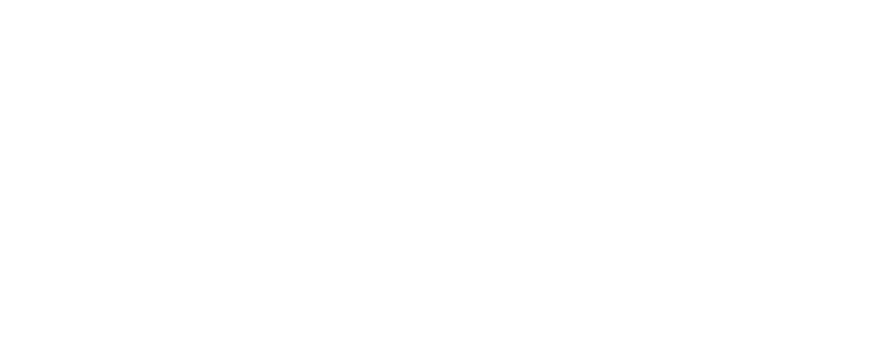
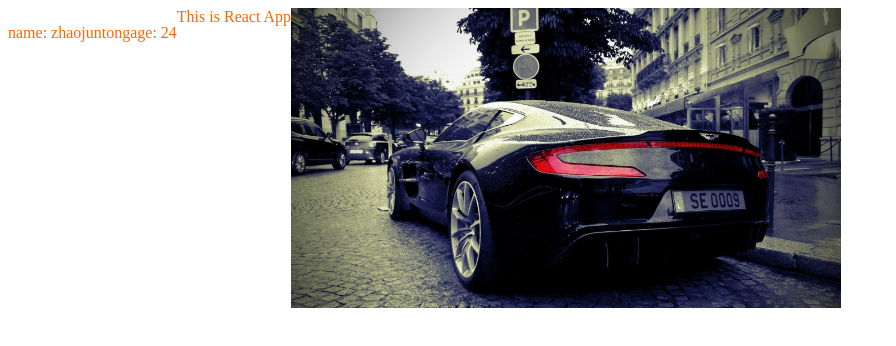
Before and after one commit to aWhver/react-ts-cli, a React app: page / in a window 1280 px wide. Shown: the top 346 px of the page, without its empty margins (0-896 px from the left). Built offline with nearby package versions, Linux system fonts and the light colour scheme.

Commit message:
feat: 编译图片

```diff
--- a/package.json
+++ b/package.json
@@ -40,6 +40,7 @@
     "eslint-plugin-jsx-a11y": "^6.2.3",
     "eslint-plugin-react": "^7.17.0",
     "eslint-plugin-react-hooks": "^2.3.0",
+    "file-loader": "^5.0.2",
     "fs-extra": "^8.1.0",
     "husky": "^3.1.0",
     "less": "^3.10.3",
@@ -55,6 +56,7 @@
     "react-dev-utils": "^10.0.0",
     "style-loader": "^1.0.1",
     "ts-loader": "^6.2.1",
+    "url-loader": "^3.0.0",
     "validate-commit-msg": "^2.14.0",
     "webpack": "^4.41.2",
     "webpack-cli": "^3.3.10",
--- a/src/App.tsx
+++ b/src/App.tsx
@@ -1,18 +1,23 @@
 import React, { Component } from 'react';
 import { IState } from './types';
+import car from 'images/se.jpeg';
 // eslint-disable-next-line
 class App extends Component<any, IState> {
   state: IState = {
     name: 'zhaojuntong',
     age: 24
-  }
+  };
   render() {
     const { name, age } = this.state;
 
-    return <div className="wrap">
-      <p>name: {name}</p>
-      <p>age: {age}</p>
-      This is React App</div>;
+    return (
+      <div className="wrap">
+        <p>name: {name}</p>
+        <p>age: {age}</p>
+        This is React App
+        <img alt="" src={car} />
+      </div>
+    );
   }
 }
 
--- /dev/null
+++ b/src/module.d.ts
@@ -0,0 +1,5 @@
+declare module '*.png';
+declare module '*.jpg';
+declare module '*.jpeg';
+declare module '*.gif';
+declare module '*.webp';
--- a/src/style.less
+++ b/src/style.less
@@ -1,5 +1,8 @@
 .wrap {
   color: #f60;
   display: flex;
-  transform: rotate(90deg);
+  img {
+    width: 550px;
+    height: 300px;
+  }
 }
--- a/tsconfig.json
+++ b/tsconfig.json
@@ -8,7 +8,7 @@
     "allowSyntheticDefaultImports": true,
     "baseUrl": ".",
     "paths": {
-      "*": ["./src/*"]
+      "images/*": ["./src/images/*"]
     }
   },
   "include": ["src"]
--- a/webpack/webpack.config.js
+++ b/webpack/webpack.config.js
@@ -4,7 +4,7 @@ const MiniCssExtractPlugin = require('mini-css-extract-plugin');
 const OptimizeCssAssetsWebpackPlugin = require('optimize-css-assets-webpack-plugin');
 const safePostCssParser = require('postcss-safe-parser');
 const ForkTsCheckerWebpackPlugin = require('react-dev-utils/ForkTsCheckerWebpackPlugin');
-const { getStyleLoaders } = require('./utils');
+const { getStyleLoaders, resolveApp } = require('./utils');
 const { appSrc, appEntry, appBuild, templateHtml } = require('./paths');
 const isDevelopmentEnv = process.env.NODE_ENV === 'development';
 const isProductionEnv = process.env.NODE_ENV === 'production';
@@ -91,10 +91,23 @@ module.exports = {
           },
           'less-loader'
         )
+      },
+      {
+        test: /\.(png|gif|jp?eg|webp|bmp)$/i,
+        use: {
+          loader: require.resolve('url-loader'),
+          options: {
+            limit: 8192,
+            name: 'media/[name].[hash:8].[ext]'
+          }
+        }
       }
     ]
   },
   resolve: {
+    alias: {
+      'images': resolveApp('src/images')
+    },
     extensions: ['.ts', '.tsx', '.js']
   },
   plugins: [
```
Also changed, not shown: src/images/se.jpeg (added), 1 other file (tests, documents, lock files or other folders).
